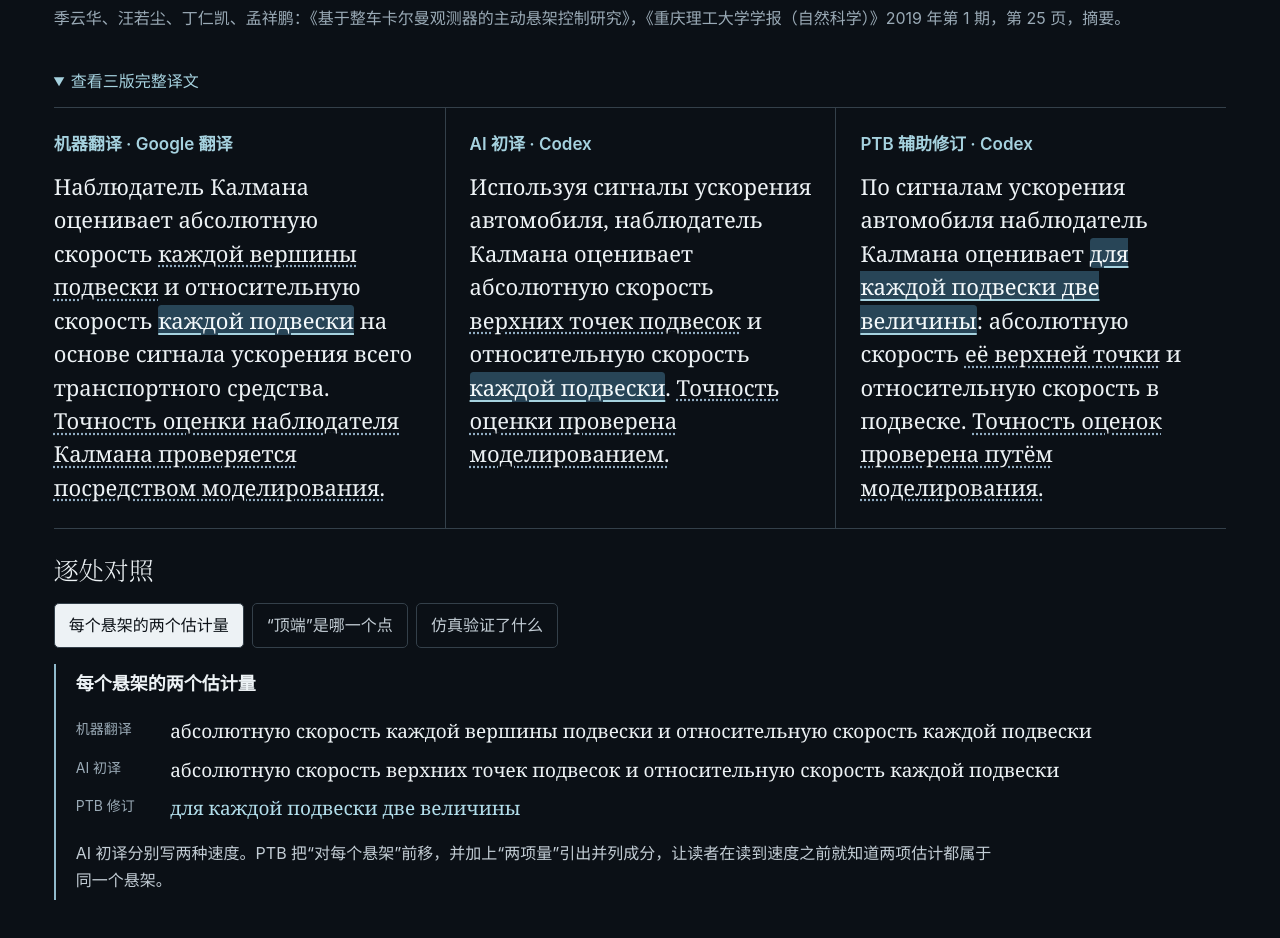
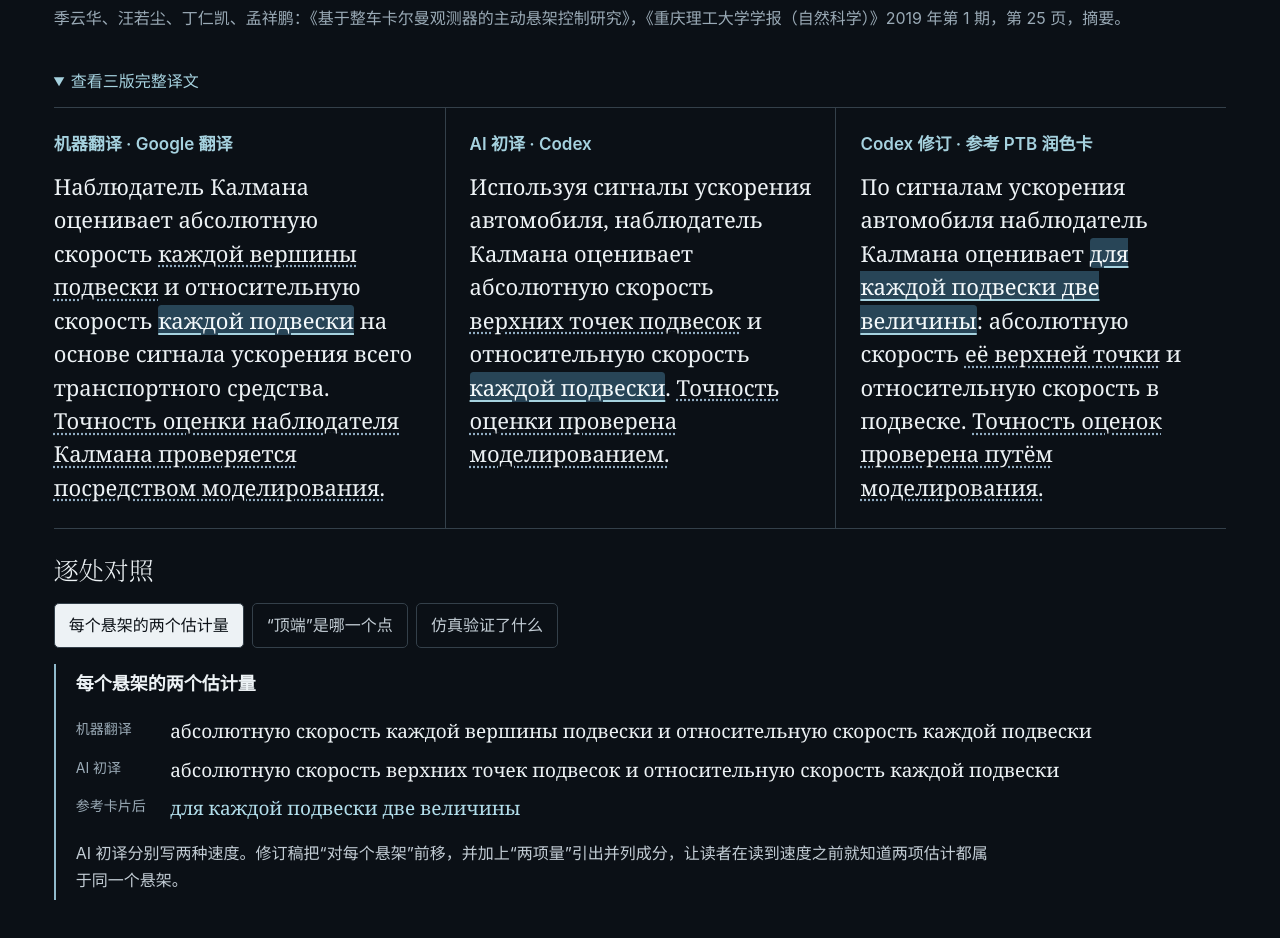
Before and after one commit to Tanue-Hou/phd-thesis-butler, a plain HTML site: page docs/index.html in a window 1280 px wide. Shown: the part 980-1918 px from the top of the page. Drawn offline with Linux system fonts and the light colour scheme.

Commit message:
PTB-0016 Clarify who writes the translation and what PTB checks

```diff
--- a/docs/index.html
+++ b/docs/index.html
@@ -25,14 +25,14 @@
 @media(max-width:820px){.compare-ui{display:flex;flex-direction:column}.focus{order:-1;padding:8px 0}.edit{padding-left:12px}.choices{gap:6px}.choices button{padding:8px 10px;font-size:14px}.full{border-top:1px solid var(--line)}}
 </style></head><body>
 <div class="top" id="top"><nav class="wrap" aria-label="主导航"><a class="brand" href="#top">PTB</a><div class="navlinks"><a href="#comparison">译文对照</a><a href="#cases">模型段落</a></div></nav></div>
-<main><section class="hero"><div class="txt"><h1>PhD Thesis Butler</h1><p class="intro">俄语论文翻译与修订。这里选了两段车辆动力学文字。一段讲悬架速度估计，一段讲制动预测模型。你可以对着中文看，哪些词在俄语里需要保留。</p><div class="actions"><a class="btn" href="https://github.com/Tanue-Hou/phd-thesis-butler/blob/main/docs/clients.md">客户端配置</a><a href="#comparison">看译文对照 ↓</a></div></div><figure class="photo"><img src="media/academy.webp" alt="莫斯科鲍曼国立技术大学主楼夜景" fetchpriority="high"><figcaption>莫斯科 · 鲍曼国立技术大学主楼<br>摄影：Tanue</figcaption></figure></section>
+<main><section class="hero"><div class="txt"><h1>PhD Thesis Butler</h1><p class="intro">你用自己的 AI 翻译和修改论文。PTB 提供俄语表达和编辑建议。看看同一句悬架速度估计，Codex 参考这些建议后改了哪些词。</p><div class="actions"><a class="btn" href="https://github.com/Tanue-Hou/phd-thesis-butler/blob/main/docs/clients.md">客户端配置</a><a href="#comparison">看译文对照 ↓</a></div></div><figure class="photo"><img src="media/academy.webp" alt="莫斯科鲍曼国立技术大学主楼夜景" fetchpriority="high"><figcaption>莫斯科 · 鲍曼国立技术大学主楼<br>摄影：Tanue</figcaption></figure></section>
 <section class="wrap section" id="comparison"><h2>同一句悬架估计，三版怎么译？</h2><blockquote class="original" style="margin-inline:0">卡尔曼观测器根据整车中加速度信号估计出各悬架顶端的绝对速度以及各悬架的相对速度，通过仿真验证了卡尔曼观测器的估计精度。</blockquote>
 <p class="cite">季云华、汪若尘、丁仁凯、孟祥鹏：《基于整车卡尔曼观测器的主动悬架控制研究》，《重庆理工大学学报（自然科学）》2019 年第 1 期，第 25 页，摘要。</p>
 <div class="compare-ui"><details class="full" open><summary>查看三版完整译文</summary>
 <div class="versions"><article class="version"><h3>机器翻译 · Google 翻译</h3><p class="ru" lang="ru">Наблюдатель Калмана оценивает абсолютную скорость <a class="change" data-change="point" title="“顶端”是哪一个点" href="#edit-point">каждой вершины подвески</a> и относительную скорость <a class="change" data-change="each" title="每个悬架的两个估计量" href="#edit-each">каждой подвески</a> на основе сигнала ускорения всего транспортного средства. <a class="change" data-change="simulation" title="仿真验证了什么" href="#edit-simulation">Точность оценки наблюдателя Калмана проверяется посредством моделирования.</a></p></article>
 <article class="version"><h3>AI 初译 · Codex</h3><p class="ru" lang="ru">Используя сигналы ускорения автомобиля, наблюдатель Калмана оценивает абсолютную скорость <a class="change" data-change="point" title="“顶端”是哪一个点" href="#edit-point">верхних точек подвесок</a> и относительную скорость <a class="change" data-change="each" title="每个悬架的两个估计量" href="#edit-each">каждой подвески</a>. <a class="change" data-change="simulation" title="仿真验证了什么" href="#edit-simulation">Точность оценки проверена моделированием.</a></p></article>
-<article class="version"><h3>PTB 辅助修订 · Codex</h3><p class="ru" lang="ru">По сигналам ускорения автомобиля наблюдатель Калмана оценивает <a class="change" data-change="each" title="每个悬架的两个估计量" href="#edit-each">для каждой подвески две величины</a>: абсолютную скорость <a class="change" data-change="point" title="“顶端”是哪一个点" href="#edit-point">её верхней точки</a> и относительную скорость в подвеске. <a class="change" data-change="simulation" title="仿真验证了什么" href="#edit-simulation">Точность оценок проверена путём моделирования.</a></p></article></div></details><div class="focus"><h3>逐处对照</h3><div class="choices" aria-label="选择改动"></div>
-<article class="edit" id="edit-each"><h3>每个悬架的两个估计量</h3><dl><div><dt>机器翻译</dt><dd lang="ru">абсолютную скорость каждой вершины подвески и относительную скорость каждой подвески</dd></div><div><dt>AI 初译</dt><dd lang="ru">абсолютную скорость верхних точек подвесок и относительную скорость каждой подвески</dd></div><div><dt>PTB 修订</dt><dd lang="ru">для каждой подвески две величины</dd></div></dl><p>AI 初译分别写两种速度。PTB 把“对每个悬架”前移，并加上“两项量”引出并列成分，让读者在读到速度之前就知道两项估计都属于同一个悬架。</p></article><article class="edit" id="edit-point"><h3>“顶端”是哪一个点</h3><dl><div><dt>机器翻译</dt><dd lang="ru">каждой вершины подвески</dd></div><div><dt>AI 初译</dt><dd lang="ru">верхних точек подвесок</dd></div><div><dt>PTB 修订</dt><dd lang="ru">её верхней точки</dd></div></dl><p>初译已经把容易让人想到几何顶点的 вершина 改为“上端点”。PTB 保留这个术语，改用单数，并用 её 回指刚刚提到的那个悬架。</p></article><article class="edit" id="edit-simulation"><h3>仿真验证了什么</h3><dl><div><dt>机器翻译</dt><dd lang="ru">Точность оценки наблюдателя Калмана проверяется посредством моделирования.</dd></div><div><dt>AI 初译</dt><dd lang="ru">Точность оценки проверена моделированием.</dd></div><div><dt>PTB 修订</dt><dd lang="ru">Точность оценок проверена путём моделирования.</dd></div></dl><p>初译的 проверена 已经保留了“验证了”的完成含义。PTB 用复数 оценок 承接前面的多项估计；三版都只写仿真，原文没有给出实车试验或误差数值。</p></article></div></div></section>
+<article class="version"><h3>Codex 修订 · 参考 PTB 润色卡</h3><p class="ru" lang="ru">По сигналам ускорения автомобиля наблюдатель Калмана оценивает <a class="change" data-change="each" title="每个悬架的两个估计量" href="#edit-each">для каждой подвески две величины</a>: абсолютную скорость <a class="change" data-change="point" title="“顶端”是哪一个点" href="#edit-point">её верхней точки</a> и относительную скорость в подвеске. <a class="change" data-change="simulation" title="仿真验证了什么" href="#edit-simulation">Точность оценок проверена путём моделирования.</a></p></article></div></details><div class="focus"><h3>逐处对照</h3><div class="choices" aria-label="选择改动"></div>
+<article class="edit" id="edit-each"><h3>每个悬架的两个估计量</h3><dl><div><dt>机器翻译</dt><dd lang="ru">абсолютную скорость каждой вершины подвески и относительную скорость каждой подвески</dd></div><div><dt>AI 初译</dt><dd lang="ru">абсолютную скорость верхних точек подвесок и относительную скорость каждой подвески</dd></div><div><dt>参考卡片后</dt><dd lang="ru">для каждой подвески две величины</dd></div></dl><p>AI 初译分别写两种速度。修订稿把“对每个悬架”前移，并加上“两项量”引出并列成分，让读者在读到速度之前就知道两项估计都属于同一个悬架。</p></article><article class="edit" id="edit-point"><h3>“顶端”是哪一个点</h3><dl><div><dt>机器翻译</dt><dd lang="ru">каждой вершины подвески</dd></div><div><dt>AI 初译</dt><dd lang="ru">верхних точек подвесок</dd></div><div><dt>参考卡片后</dt><dd lang="ru">её верхней точки</dd></div></dl><p>初译已经把容易让人想到几何顶点的 вершина 改为“上端点”。修订稿保留这个术语，改用单数，并用 её 回指刚刚提到的那个悬架。</p></article><article class="edit" id="edit-simulation"><h3>仿真验证了什么</h3><dl><div><dt>机器翻译</dt><dd lang="ru">Точность оценки наблюдателя Калмана проверяется посредством моделирования.</dd></div><div><dt>AI 初译</dt><dd lang="ru">Точность оценки проверена моделированием.</dd></div><div><dt>参考卡片后</dt><dd lang="ru">Точность оценок проверена путём моделирования.</dd></div></dl><p>初译的 проверена 已经保留了“验证了”的完成含义。修订稿用复数 оценок 承接前面的多项估计；三版都只写仿真，原文没有给出实车试验或误差数值。</p></article></div></div></section>
 <section class="wrap section" id="cases"><h2>制动预测模型：三处中俄对照</h2>
 <div class="controls" hidden id="controls" aria-label="选择对照片段"></div>
 <figure class="sheet" id="example-1" data-title="模型分工"><div class="cols"><div class="col"><p class="label">中文原稿 · 模型分工</p><p class="cn">方案 B 仅用于离线误差校核</p></div><div class="col"><p class="label">俄语终稿</p><p class="ru" lang="ru">вариант B используется <mark>только</mark> для проверки погрешности в офлайн-режиме</p></div></div><figcaption>“仅”限定方案 B 的职责。删掉它，会让读者以为方案 B 也参与在线预测。</figcaption></figure>
```
Also changed, not shown: 3 other files.
